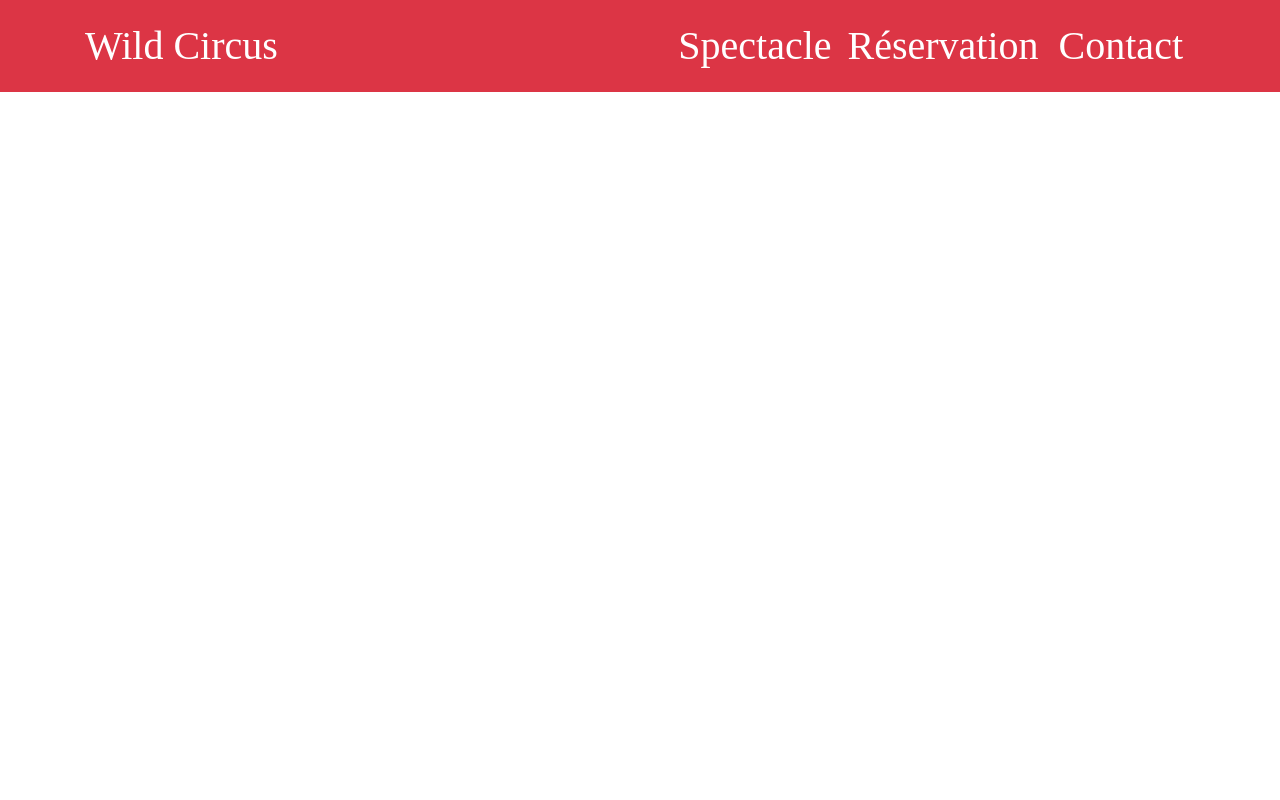
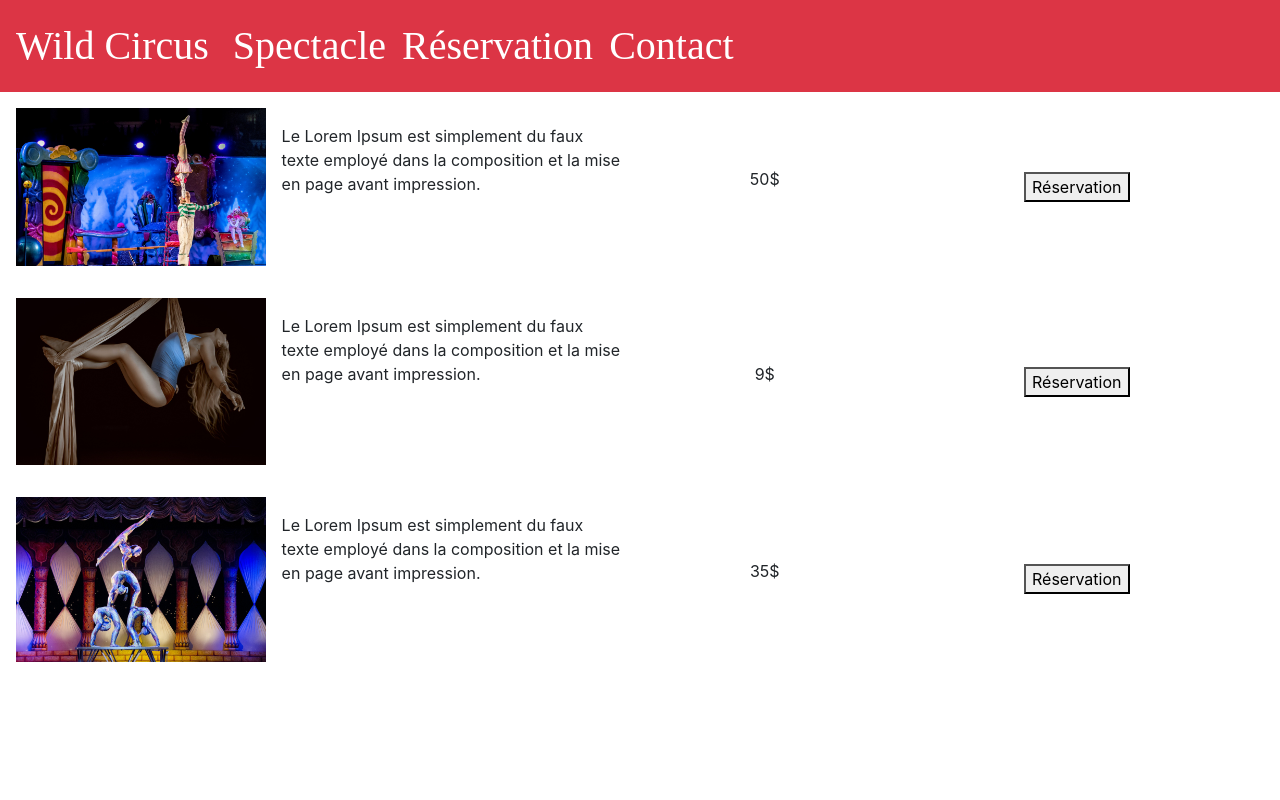
Before and after one commit to alex08011980/Wild-Circus, a React (Create React App) app in the folder front/: page /Reservation in a window 1280 px wide. Shown: the top 800 px of the page. Built offline with nearby package versions, Linux system fonts and the light colour scheme; a web font is replaced by a local one.

Commit message:
page terminée

```diff
--- a/front/public/index.html
+++ b/front/public/index.html
@@ -14,12 +14,10 @@
       href="https://fonts.googleapis.com/css?family=Molle:400i&display=swap"
       rel="stylesheet"
     />
-    <link
-      rel="stylesheet"
-      href="https://stackpath.bootstrapcdn.com/bootstrap/4.4.1/css/bootstrap.min.css"
-      integrity="sha384-Vkoo8x4CGsO3+Hhxv8T/Q5PaXtkKtu6ug5TOeNV6gBiFeWPGFN9MuhOf23Q9Ifjh"
-      crossorigin="anonymous"
-    />
+    <script src="https://code.jquery.com/jquery-3.4.1.slim.min.js" integrity="sha384-J6qa4849blE2+poT4WnyKhv5vZF5SrPo0iEjwBvKU7imGFAV0wwj1yYfoRSJoZ+n" crossorigin="anonymous"></script>
+    <script src="https://cdn.jsdelivr.net/npm/popper.js@1.16.0/dist/umd/popper.min.js" integrity="sha384-Q6E9RHvbIyZFJoft+2mJbHaEWldlvI9IOYy5n3zV9zzTtmI3UksdQRVvoxMfooAo" crossorigin="anonymous"></script>
+    <script src="https://stackpath.bootstrapcdn.com/bootstrap/4.4.1/js/bootstrap.min.js" integrity="sha384-wfSDF2E50Y2D1uUdj0O3uMBJnjuUD4Ih7YwaYd1iqfktj0Uod8GCExl3Og8ifwB6" crossorigin="anonymous"></script>
+    <link rel="stylesheet" href="https://stackpath.bootstrapcdn.com/bootstrap/4.4.1/css/bootstrap.min.css" integrity="sha384-Vkoo8x4CGsO3+Hhxv8T/Q5PaXtkKtu6ug5TOeNV6gBiFeWPGFN9MuhOf23Q9Ifjh" crossorigin="anonymous">
     <!--
       manifest.json provides metadata used when your web app is installed on a
       user's mobile device or desktop. See https://developers.google.com/web/fundamentals/web-app-manifest/
--- a/front/src/components/Accueil/SectionChapiteau.css
+++ b/front/src/components/Accueil/SectionChapiteau.css
@@ -12,7 +12,7 @@
     display: flex;
     margin: 0;
     padding: 0;
-    background-image: linear-gradient( rgba(255, 255, 255, 0.45), rgba(255, 255, 255, 0)), url("/chap.png");
+    background-image: linear-gradient( rgba(255, 255, 255, 0.45), rgba(255, 255, 255, 0)), url("/images/tickets.jpg");
     background-repeat: no-repeat;
     background-size: cover;
     background-position: center;
--- a/front/src/components/Accueil/SectionChapiteau.jsx
+++ b/front/src/components/Accueil/SectionChapiteau.jsx
@@ -5,7 +5,7 @@ class SectionChapiteau extends Component{
     render(){
         return(
             <div className="d-flex flex-column div-chapiteau">
-                <p className="text-chapiteau text-center p-3">Des spectacles à vous couper le soufle !</p>
+                <p className="text-chapiteau text-center p-3">Des spectacles à vous couper le souffle !</p>
                 <div className="div-img-chapiteau">
                 </div>
             </div>
--- a/front/src/components/Navbar/navbar.jsx
+++ b/front/src/components/Navbar/navbar.jsx
@@ -6,44 +6,48 @@ class navbar extends Component {
     return (
       <div className="">
         <div className="bckg w-100">
-          <nav
-            class="navbar navbar-expand-md bg-danger navbar-dark "
-            id="main-nav"
-          >
+{/*            <nav class="navbar navbar-expand-md bg-danger navbar-dark " id="main-nav">
             <div class="container">
-              <a href="/" class="navbar-brand">
-                Wild Circus
-              </a>
-              <button
-                class="navbar-toggler"
-                data-toggle="collapse"
-                data-target="#navbarCollapse"
-              >
+              <a href="/" class="navbar-brand">Wild Circus</a>
+                <button class="navbar-toggler" data-toggle="collapse" data-target="#navbarCollapse">
                   <span class="navbar-toggler-icon"></span>
                 </button>
                 <div class="collapse navbar-collapse" id="navbarCollapse">
                   <ul class="navbar-nav ml-auto">
                     <li class="nav-item mr-1"></li>
-                  <a href="./Spectacle" class="nav-link text-white">
-                    Spectacle
-                  </a>
+                      <a href="/Spectacle" class="nav-link text-white">Spectacle</a>
                     <li class="nav-item mr-1">
-                    <a href="/Reservation" class="nav-link text-white">
-                      Réservation
-                    </a>
+                      <a href="/Reservation" class="nav-link text-white">Réservation</a>
                     </li>
-
                     <li class="nav-item mr-1">
-                    <a href="/Contact" class="nav-link text-white">
-                      Contact
-                    </a>
+                      <a href="/Contact" class="nav-link text-white">Contact</a>
                     </li>
                   </ul>
               </div>
             </div>
+          </nav> */}
+
+          <nav class="navbar navbar-expand-lg navbar-light bg-danger">
+            <a href="/" class="navbar-brand text-white">Wild Circus</a>
+            <button class="navbar-toggler" type="button" data-toggle="collapse" data-target="#navbarNav" aria-controls="navbarNav" aria-expanded="false" aria-label="Toggle navigation">
+              <span class="navbar-toggler-icon"></span>
+            </button>
+            <div class="collapse navbar-collapse" id="navbarNav">
+              <ul class="navbar-nav">
+                <li class="nav-item">
+                  <a href="/Spectacle" class="nav-link text-white">Spectacle</a>
+                </li>
+                <li class="nav-item">
+                  <a href="/Reservation" class="nav-link text-white">Réservation</a>
+                </li>
+                <li class="nav-item">
+                  <a href="/Contact" class="nav-link text-white">Contact</a>
+                </li>
+              </ul>
+            </div>
           </nav>
+
         </div>
-
       </div>
     );
   }
--- a/front/src/components/Reservation/Reservation.jsx
+++ b/front/src/components/Reservation/Reservation.jsx
@@ -2,6 +2,7 @@ import React, { Component } from "react";
 import Navbar from "../Navbar/navbar";
 
 import Footer from "../Footer/footer";
+import SectionReservation from "./section-reservation";
 
 
 
@@ -21,6 +22,7 @@ class Accueil extends Component {
       <div>
         <div className="sticky-wrap">
           <Navbar />
+          <SectionReservation />
         </div>
 
         <div className="sticky-footer">
--- /dev/null
+++ b/front/src/components/Reservation/section-reservation.css
@@ -0,0 +1,56 @@
+
+.div-description-reservation{
+    width:100%;
+    padding: 1rem;
+}
+
+.img-reservation{
+    width:100%;
+}
+
+.div-img-reservation{
+    display:flex;
+    align-items: center;
+    width:20%;
+}
+
+.div-texte-reservation{
+    width:30%;
+}
+
+
+
+.div-tarif-reservation{
+    display:flex;
+    justify-content: center;
+    align-items: center;
+    width:20%;
+}
+
+.div-btn-reservation{
+    display:flex;
+    justify-content: center;
+    align-items: center;
+    width: 30%;
+}
+
+.div-description-reservation{
+    display:flex;
+}
+
+
+@media screen and (max-width:796px){
+    .div-description-reservation{
+        display:flex;
+        flex-direction: column;
+        align-items: center;
+    }
+
+    .div-texte-reservation{
+        width:100%;
+    }
+
+    .div-img-reservation{
+        width:100%;
+    }
+}
--- a/front/src/components/Reservation/section-reservation.jsx
+++ b/front/src/components/Reservation/section-reservation.jsx
@@ -0,0 +1,70 @@
+import React, { Component } from 'react';
+import './section-reservation.css';
+
+class SectionReservation extends Component{
+    render(){
+        return(
+            <div className="reservation-container">
+
+                <div className="div-img-reservation">
+                </div>
+
+                <div className="container-reservation">
+                    <div className="div-description-reservation">
+                        <div className="div-img-reservation">
+                            <img className="img-reservation" src="/images/acrobate_fille.jpg" alt="alt2"/>
+                        </div>
+                        <div className="div-texte-reservation p-3">
+                            <p className="description-reservation">Le Lorem Ipsum est simplement du faux texte employé dans la composition et la mise en page avant impression.</p>
+                        </div>
+                        <div className="div-tarif-reservation">
+                            <p>50$</p>
+                        </div>
+
+                        <div className="div-btn-reservation">
+                            <button>Réservation</button>
+                        </div>
+                    </div>
+                </div>
+
+                <div className="container-reservation">
+                    <div className="div-description-reservation">
+                        <div className="div-img-reservation">
+                            <img className="img-reservation" src="/images/girl-1219339_1920.jpg" alt="alt3"/>
+                        </div>
+                        <div className="div-texte-reservation p-3">
+                            <p className="description-reservation">Le Lorem Ipsum est simplement du faux texte employé dans la composition et la mise en page avant impression.</p>
+                        </div>
+                        <div className="div-tarif-reservation">
+                            <p>9$</p>
+                        </div>
+
+                        <div className="div-btn-reservation">
+                            <button>Réservation</button>
+                        </div>
+                    </div>
+                </div>
+
+                <div className="container-reservation">
+                    <div className="div-description-reservation">
+                        <div className="div-img-reservation">
+                            <img className="img-reservation" src="/images/acrobates.jpg" alt="alt1"/>
+                        </div>
+                        <div className="div-texte-reservation p-3">
+                            <p className="description-reservation">Le Lorem Ipsum est simplement du faux texte employé dans la composition et la mise en page avant impression.</p>
+                        </div>
+                        <div className="div-tarif-reservation">
+                            <p>35$</p>
+                        </div>
+
+                        <div className="div-btn-reservation">
+                            <button>Réservation</button>
+                        </div>
+                    </div>
+                </div>
+        </div>
+        )
+    }
+}
+
+export default SectionReservation;
--- a/front/src/index.js
+++ b/front/src/index.js
@@ -4,6 +4,7 @@ import './index.css';
 import App from './App';
 import * as serviceWorker from './serviceWorker';
 import { BrowserRouter } from 'react-router-dom';
+
 
 
 ReactDOM.render(
```
Lines whose indentation alone changed are shown as unchanged.
